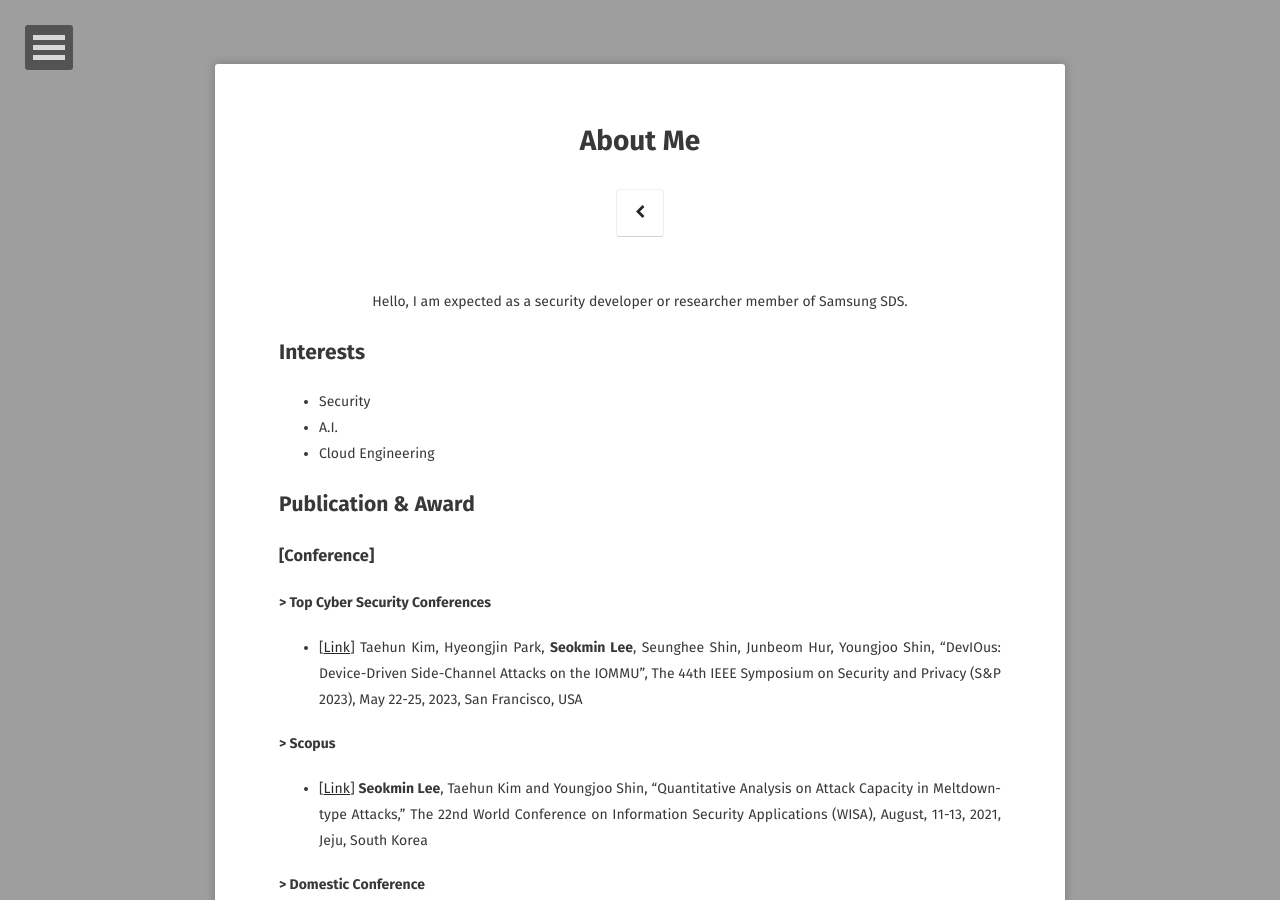
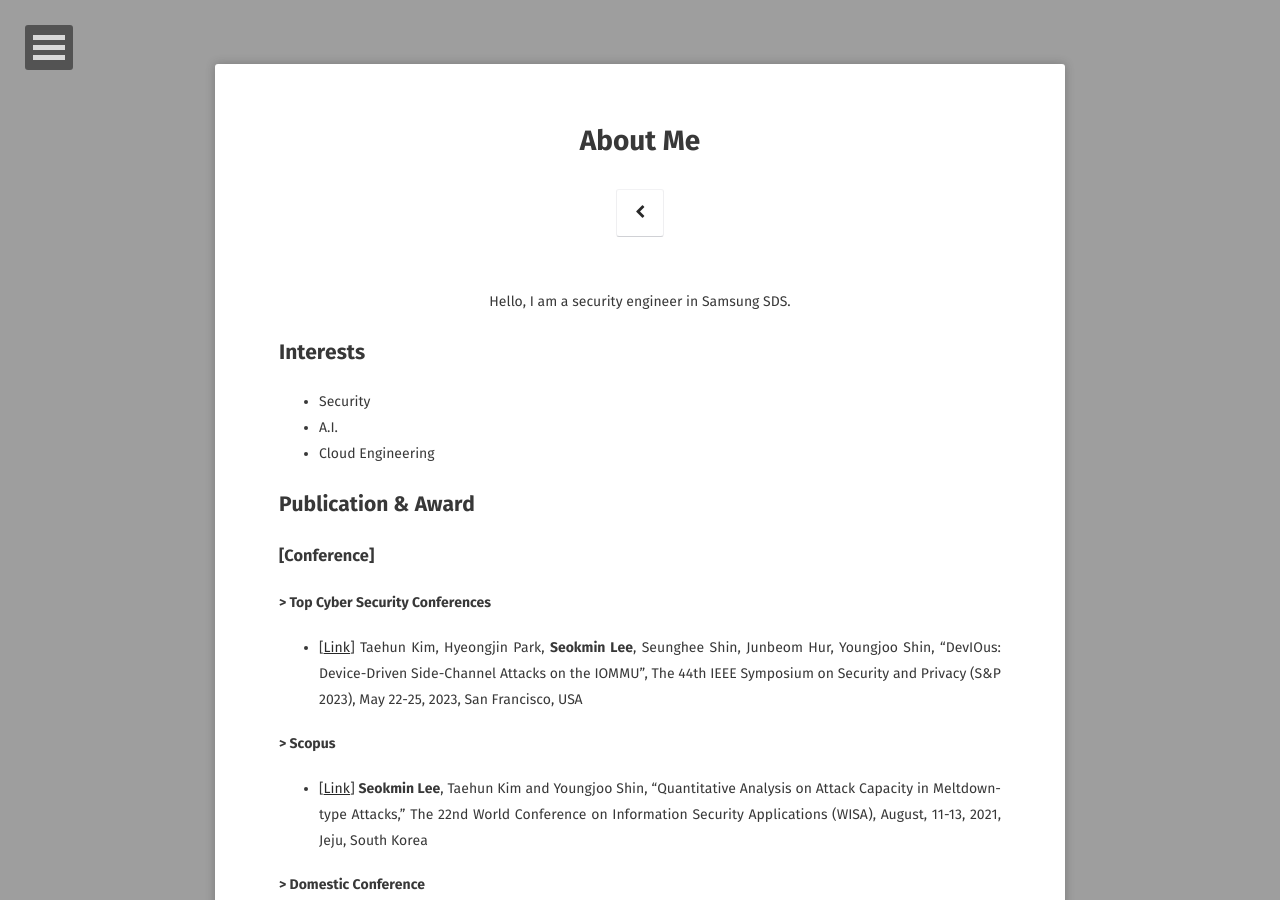
Before and after one commit to leesk212/leesk212.github.io, a Jekyll site: the page built from about/index.md, in a window 1280 px wide and 900 px high. Built offline with Jekyll 4.4.1, drawn with Linux system fonts in a browser that asks for light colours; some web fonts are replaced.

Commit message:
Update index.md

```diff
--- a/about/index.md
+++ b/about/index.md
@@ -8,7 +8,7 @@ toc: True
 ---
 
 <center>
-Hello, I am expected as a security developer or researcher member of Samsung SDS.
+Hello, I am a security engineer in Samsung SDS.
 </center>
 
 
```
